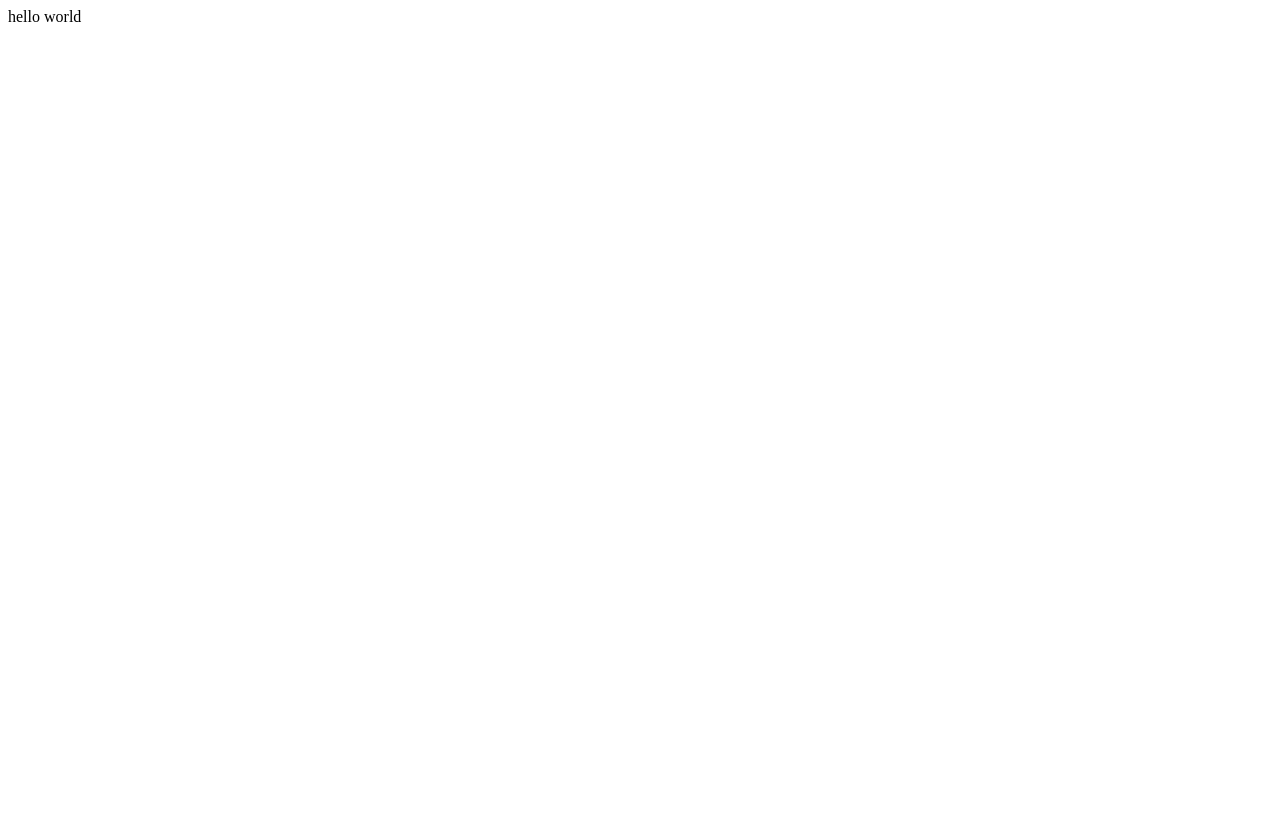
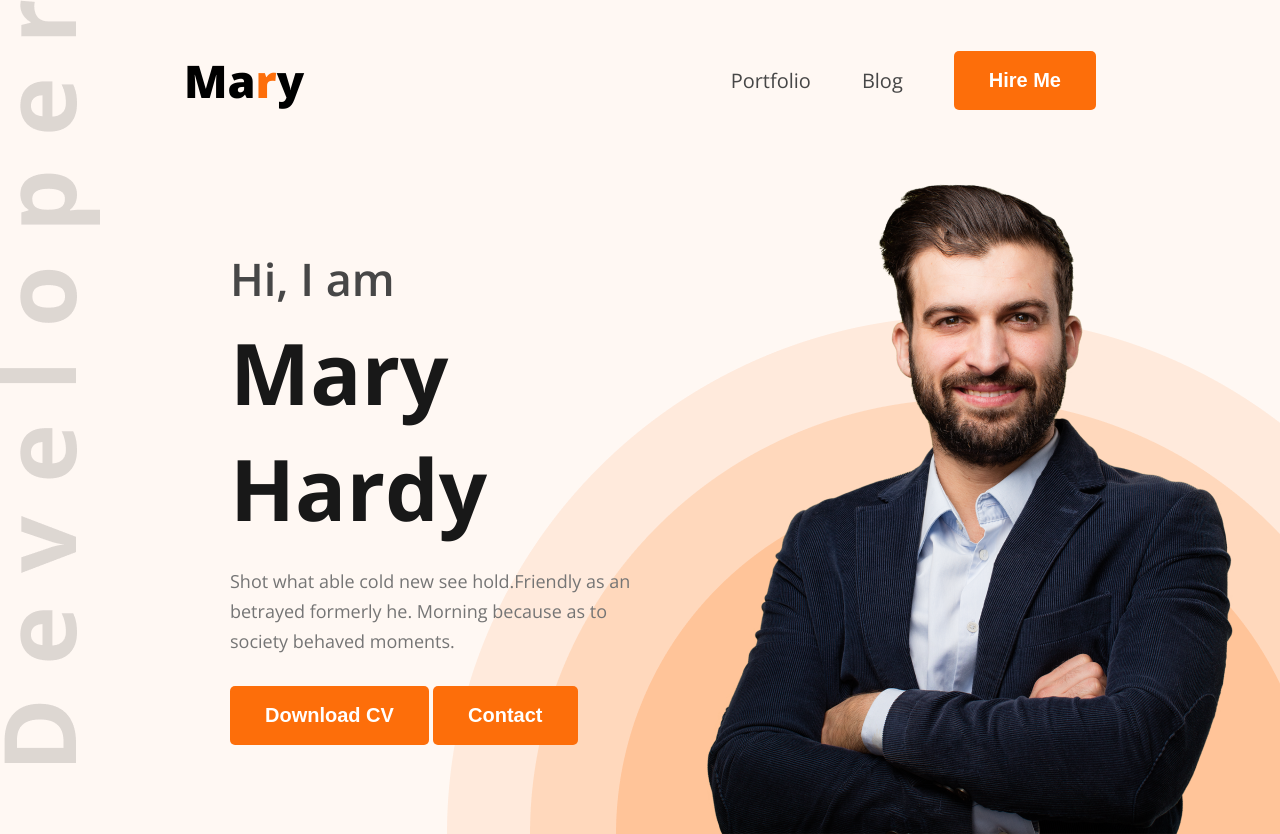
Before and after one commit to sheikh-alamin/portfolio-one, a plain HTML site: page index.html in a window 1280 px wide. Before the commit the page ends 800 px from the top, so only its background shows below. Drawn offline with nearby package versions, Linux system fonts and the light colour scheme.

Commit message:
desined hero section

```diff
--- a/index.html
+++ b/index.html
@@ -3,10 +3,47 @@
 <head>
     <meta charset="UTF-8">
     <meta name="viewport" content="width=device-width, initial-scale=1.0">
+        <title>Portfolio</title>
+    <link rel="preconnect" href="https://fonts.googleapis.com">
+    <link rel="preconnect" href="https://fonts.gstatic.com" crossorigin>
+    <link href="https://fonts.googleapis.com/css2?family=Open+Sans:ital,wght@0,300..800;1,300..800&display=swap" rel="stylesheet">
     <link rel="stylesheet" href="./style.css">
-    <title>Portfolio</title>
+
 </head>
-<body>
-    hello world
+
+<body class="font-open-sans">
+    <header>
+        <nav>
+            <div class="logo">
+                <h2>
+                    Ma<span class="color-orange">r</span>y
+                </h2>
+            </div>
+            <ul class="menu">
+               <li><a href="">Portfolio</a></li>
+               <li><a href="">Blog</a></li>
+               <li><button class="btn">Hire Me</button></li>
+            </ul>
+        </nav>
+
+        <section>
+            <div id="banner">
+                <div class="banner-content">
+                        <h2>Hi, I am</h2>
+                        <h1>Mary Hardy</h1>
+                        <p>Shot what able cold new see hold.Friendly as an betrayed formerly he. Morning because as to society behaved moments.</p>
+                    <div class="button-content">
+                        <button class="button-one btn">Download CV</button>
+                        <button class="button-two btn">Contact</button>
+                    </div>
+                </div>
+                <div class="banner-image">
+                    <img src="./images/hardy.png" alt="">
+                </div>
+            </div>
+        </section>
+
+    </header>
+
 </body>
 </html>
--- a/style.css
+++ b/style.css
@@ -0,0 +1,84 @@
+* {
+    margin: 0;
+    padding: 0;
+    box-sizing: border-box;
+}
+.color-orange {
+    color: #FD6E0A;
+}
+.btn {
+    padding: 18px 35px;
+    border-radius: 5px;
+    background-color: #FD6E0A;
+    color: white;
+    border: none;
+    font-size: 20px;
+    font-weight: bold;
+    cursor: pointer;
+}
+.font-open-sans {
+  font-family: "Open Sans", sans-serif;
+  font-optical-sizing: auto;
+}
+header {
+    background: rgba(255, 248, 243, 1);
+    padding-top: 50px;
+    background: url(./images/developer.png), url(./images/header_bg.png) #FFF8F3;
+    background-repeat: no-repeat;
+    background-position: top left, right bottom;
+}
+nav {
+    width: 71.25%;
+    max-width: 1140px;
+    margin: 0 auto;
+    display: flex;
+    justify-content: space-between;
+    align-items: center;
+}
+.logo h2 {
+    font-size: 45px;
+    font-weight: 800;
+}
+nav .menu {
+    display: flex;
+    list-style: none;
+    gap: 51px;
+    align-items: center;
+}
+nav .menu a {
+  font-size: 20px;
+  color: #474747;
+  text-decoration: none;
+}
+#banner {
+    margin: 47px 38px 0px 230px;
+    display: flex;
+    justify-content: space-between;
+    align-items: center;
+}
+#banner .banner-content h2 {
+    font-size: 45px;
+    font-weight: 600;
+    color: #474747;
+    margin-bottom: 5px;
+}
+#banner .banner-content h1 {
+    font-size: 85px;
+    font-weight: 700;
+    color: #181818;
+    margin-bottom: 20px;
+}
+#banner .banner-content p {
+    font-size: 18px;
+    font-weight: 400;
+    color: #757575;
+    max-width: 585px;
+    line-height: 30px;
+}
+.button-content {
+    margin-top: 30PX;
+}
+#banner .banner-image img {
+    max-width: 584px;
+    vertical-align: middle;
+}
```
Also changed, not shown: images/developer.png (added), images/hardy.png (added), images/header_bg.png (added), images/icons/facebook.png (added), images/icons/insta.png (added), images/icons/js.png (added), images/icons/mongo.png (added), images/icons/nodejs.png (added), images/icons/react.png (added), images/icons/twitter.png (added).
